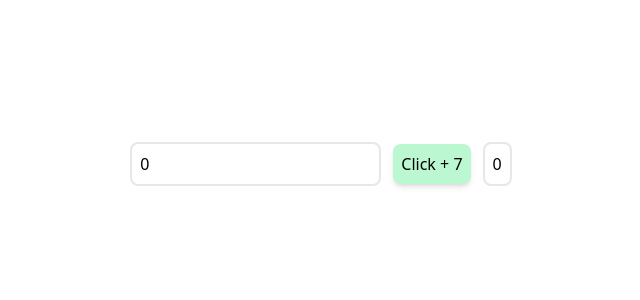
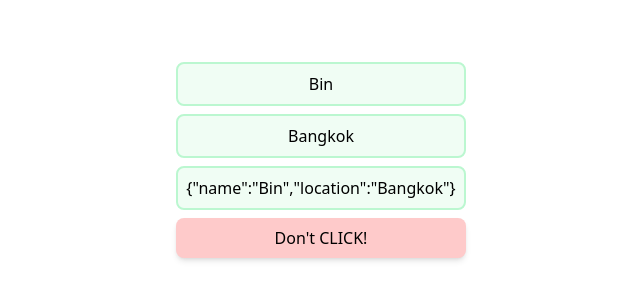
Before and after one commit to soAcademy/workshop-state-and-event, a React (Create React App) app: page / in a window 1280 px wide. Shown: the part 236-536 px from the top of the page, without its empty margins (319-959 px from the left). Built offline with nearby package versions, Linux system fonts and the light colour scheme.

Commit message:
feat: do the workshop state5 setstate object

```diff
--- a/src/App.js
+++ b/src/App.js
@@ -10,8 +10,8 @@
 // import State1 from "./States/State1";
 // import State2 from "./States/State2";
 // import State3 from "./States/State3";
-import State4 from "./States/State4";
-// import State5 from "./States/State5";
+// import State4 from "./States/State4";
+import State5 from "./States/State5";
 // import State6 from "./States/State6";
 
 // import Prop1 from "./PropsAnswer/Prop1";
@@ -42,8 +42,8 @@ const App = () => {
       {/* <State1 /> */}
       {/* <State2 /> */}
       {/* <State3 /> */}
-      <State4 />
-      {/* <State5 /> */}
+      {/* <State4 /> */}
+      <State5 />
       {/* <State6 /> */}
 
       {/* <Prop1 data="Hello World" /> */}
--- /dev/null
+++ b/src/States/State5.js
@@ -0,0 +1,31 @@
+import { useState } from "react";
+
+const State5 = () => {
+  const [data, setData] = useState({ name: "Bin", location: "Bangkok" });
+
+  return (
+    <div className="w-100 h-screen flex justify-center items-center">
+      <div className="text-center m-2">
+        <p className="bg-green-50 border-2 border-green-200 rounded-lg mb-2 p-2">
+          {data.name}
+        </p>
+        <p className="bg-green-50 border-2 border-green-200 rounded-lg mb-2 p-2">
+          {data.location}
+        </p>
+
+        <p className="bg-green-50 border-2 border-green-200 rounded-lg mb-2 p-2">
+          {JSON.stringify(data)}
+        </p>
+        <button
+          type="button"
+          className="w-full bg-red-200 rounded-lg shadow-md active:bg-red-300 active:shadow-lg mb-2 p-2"
+          onClick={() => setData({ name: "Jam", location: "Nonthaburi" })}
+        >
+          Don't CLICK!
+        </button>
+      </div>
+    </div>
+  );
+};
+
+export default State5;
```
